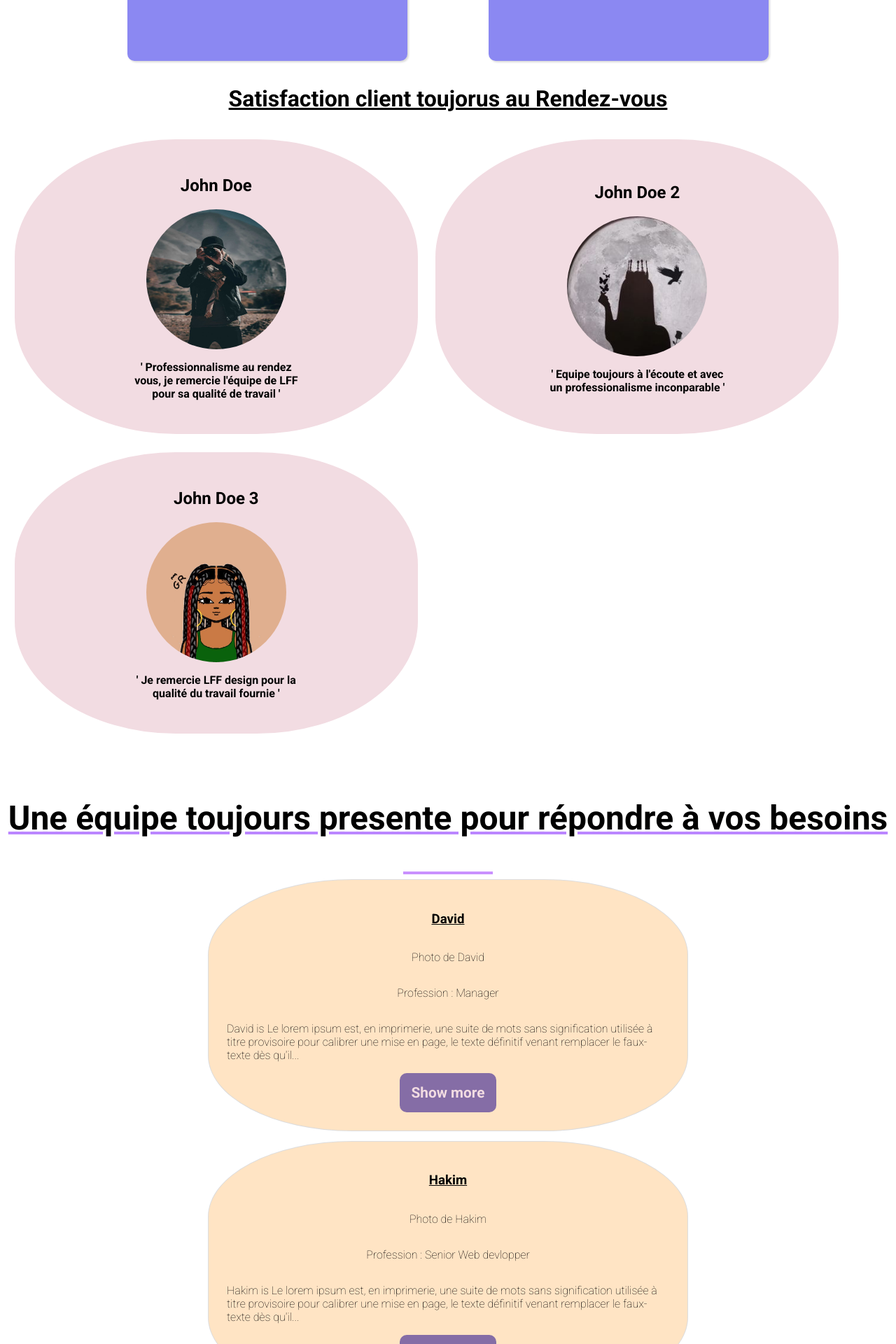
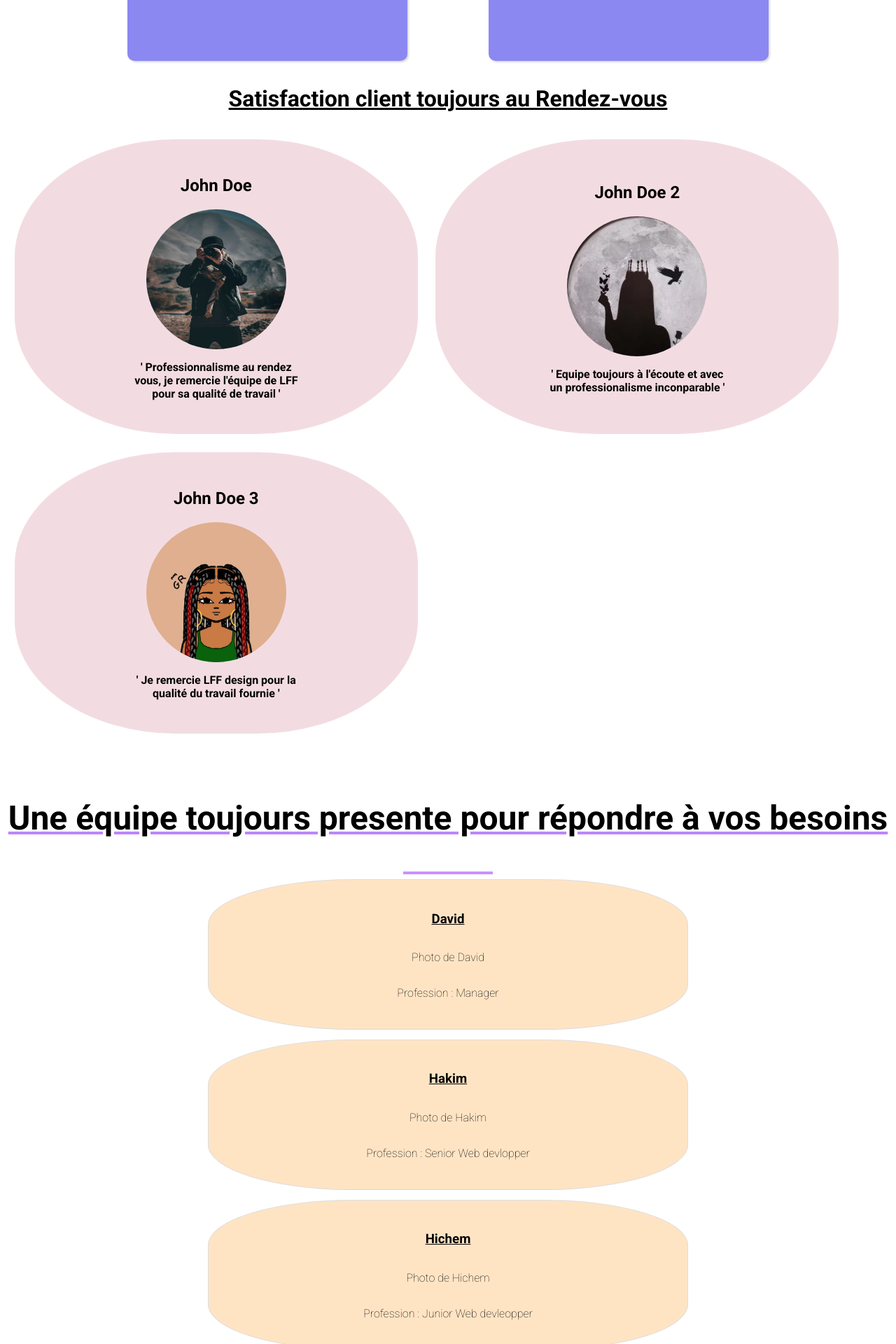
Before and after one commit to hichemhamdani/LFFchallenge-2, a Next.js app: page / in a window 1280 px wide. Shown: the part 3180-5100 px from the top of the page at 70% size. Built offline with nearby package versions, Linux system fonts and the light colour scheme; a web font is replaced by a local one.

Commit message:
fixed problem of building

```diff
--- a/src/components/Landing-Page/Sixth-Section/SixSection.jsx
+++ b/src/components/Landing-Page/Sixth-Section/SixSection.jsx
@@ -15,7 +15,7 @@ const SixSection = () => {
 
   return (
     <div>
-        <h1 data-aos="fade-left" className={styles.title}>Satisfaction client toujorus au Rendez-vous</h1>
+        <h1 data-aos="fade-left" className={styles.title}>Satisfaction client toujours au Rendez-vous</h1>
         <div className={styles.avisContainer}>
             {data.map((el,index)=>{
                 return(
--- a/src/components/Landing-Page/Team-Section/TeamSection.jsx
+++ b/src/components/Landing-Page/Team-Section/TeamSection.jsx
@@ -17,15 +17,13 @@ const TeamSection = () => {
         <h1 className={styles.title}>Une équipe toujours presente pour répondre à vos besoins</h1>
         <div className={styles.container}>
             <div className="underline"></div>
-            {team.map(el=>{
-                const [show,setShow] = useState(false)
+            {team.map((el,index)=>{
+                // const [show,setShow] = useState(false)
                 return(
-                    <div data-aos="fade-up" className={styles.card}>
+                    <div key ={index }data-aos="fade-up" className={styles.card}>
                         <h1 style={{textDecoration:"underline"}}>{el.firstName}</h1>
                         <p>{el.img}</p>
                         <p>Profession : {el.profession}</p>
-                        <p>{show ? el.more : `${el.more.substring(0,200)}...`}</p>
-                        <button className={styles.btn} style={{border:"none", fontSize:"1.3rem",padding:"2vh"}} onClick={()=> setShow(prevState => !prevState)}>{show ? "Hide" : "Show more"}</button>
                     </div>
                 )
             })}
```
